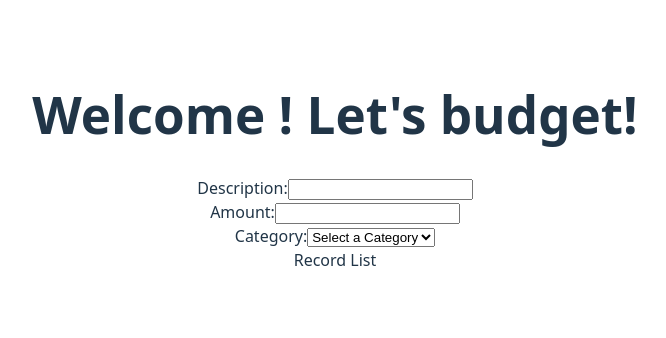
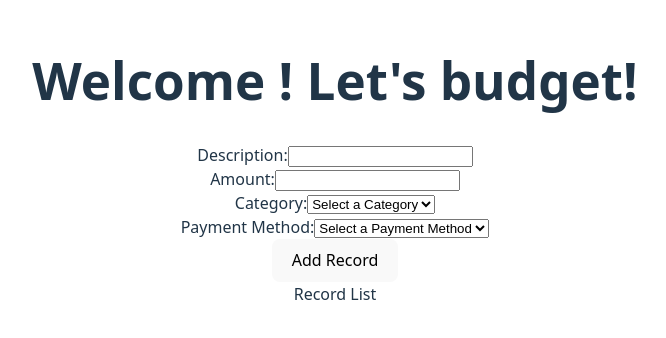
Before and after one commit to jaychat608/expense-tracker, a React (Vite) app in the folder client/: page / in a window 1280 px wide. Shown: the part 238-576 px from the top of the page, without its empty margins (305-971 px from the left). Built offline with nearby package versions, Linux system fonts and the light colour scheme; no server answers.

Commit message:
further updated dashboard, functionality still pending

```diff
--- a/client/src/Pages/Dashboard/financial-record-form.tsx
+++ b/client/src/Pages/Dashboard/financial-record-form.tsx
@@ -21,6 +21,18 @@ export const FinancialRecordForm = () => {
                     <option value="Other">Other</option>
                 </select>
             </div>
+            <div className="form-field">
+                <label>Payment Method:</label>
+                <select required className="input">
+                    <option value="">Select a Payment Method</option>
+                    <option value="Credit Card">Credit Card</option>
+                    <option value="Cash">Cash</option>
+                    <option value="Bank Transfer">Bank Transfer</option>
+                </select>
+            </div>
+            <button type="submit" className="button">
+                Add Record
+            </button>
         </form>
     </div>
 }
```
